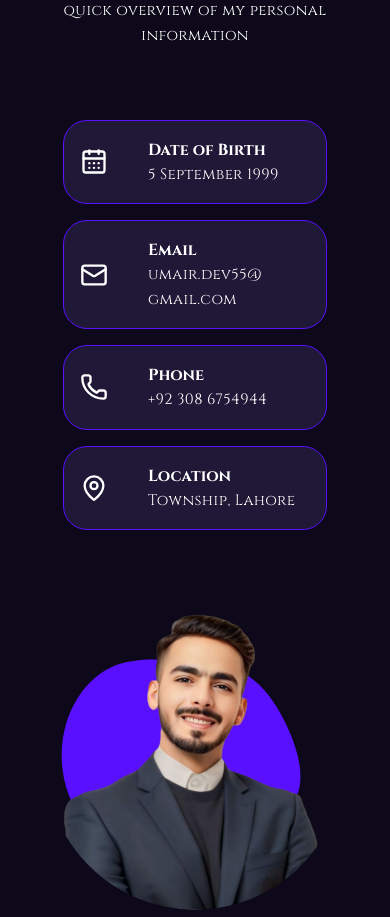
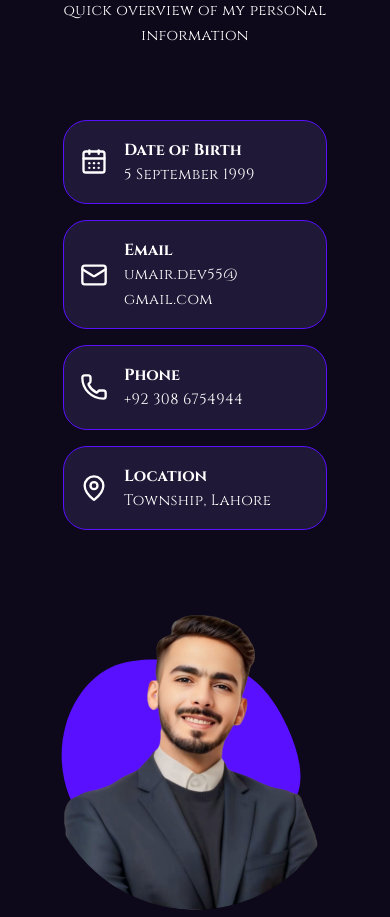
Before and after one commit to Umair-dev55/umair-ali-dev, a Next.js app: page /about in a window 390 px wide. Shown: the part 2540-3457 px from the top of the page. Built offline with nearby package versions, Linux system fonts and the light colour scheme.

Commit message:
extra width fix

```diff
--- a/src/app/(Pages)/services/page.jsx
+++ b/src/app/(Pages)/services/page.jsx
@@ -82,7 +82,7 @@ const services = () => {
             disableOnInteraction: false,
           }}
           modules={[Pagination, Autoplay]}
-          className="w-full ]"
+          className="w-full max-w-full overflow-hidden"
           breakpoints={{
             0: {
               slidesPerView: 1,
--- a/src/app/layout.js
+++ b/src/app/layout.js
@@ -25,7 +25,7 @@ export default function RootLayout({ children }) {
       data-scroll-behavior="smooth"
       className={`${cinzel.variable} h-full antialiased overflow-x-hidden relative`}
     >
-      <body className="min-h-full flex flex-col">
+      <body className="relative w-full min-h-full flex flex-col overflow-x-hidden">
         <Gradiant />
         <RectangleTransition />
         <PageTransition>
@@ -33,7 +33,7 @@ export default function RootLayout({ children }) {
             <div className="text-[18px] hidden 2xl:flex  w-[285px] h-screen bg-secondary ">
               <MainNav />
             </div>
-            <div className="w-full px-[15px] mx-auto max-w-[1130px] overflow-y-auto sm:h-screen sm:overflow-hidden">
+            <div className="relative w-full px-[15px] mx-auto max-w-[1130px] overflow-x-hidden overflow-y-auto sm:h-screen sm:overflow-hidden">
               <header>
                 <Header />
               </header>
--- a/src/components/AboutInfo.jsx
+++ b/src/components/AboutInfo.jsx
@@ -41,7 +41,7 @@ const AboutInfo = () => {
           return (
             <div
               key={item.id}
-              className="flex items-center gap-10 sm:gap-5 md:gap-10 custom-border rounded-3xl m-4"
+              className="flex items-center gap-4 sm:gap-6 md:gap-10 custom-border rounded-3xl m-4"
             >
               <div className="">
                 <Icon className="size-7" />
```
